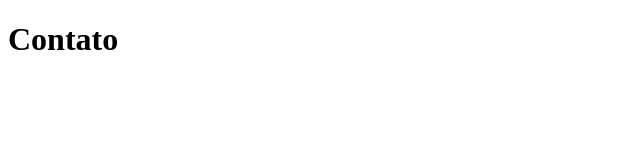
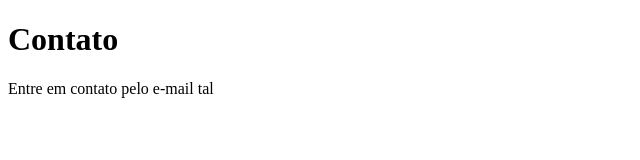
Before and after one commit to gabrielSantolin/sistema-de-cadastro, a plain HTML site: page contato.html in a window 1280 px wide. Shown: the whole page, without its empty margins (0-640 px from the left). Drawn offline with Linux system fonts and the light colour scheme.

Commit message:
adicioando e-mail de contato

```diff
--- a/contato.html
+++ b/contato.html
@@ -8,5 +8,6 @@
 </head>
 <body>
     <h1>Contato</h1>
+    <p>Entre em contato pelo e-mail tal</p>
 </body>
 </html>
```
